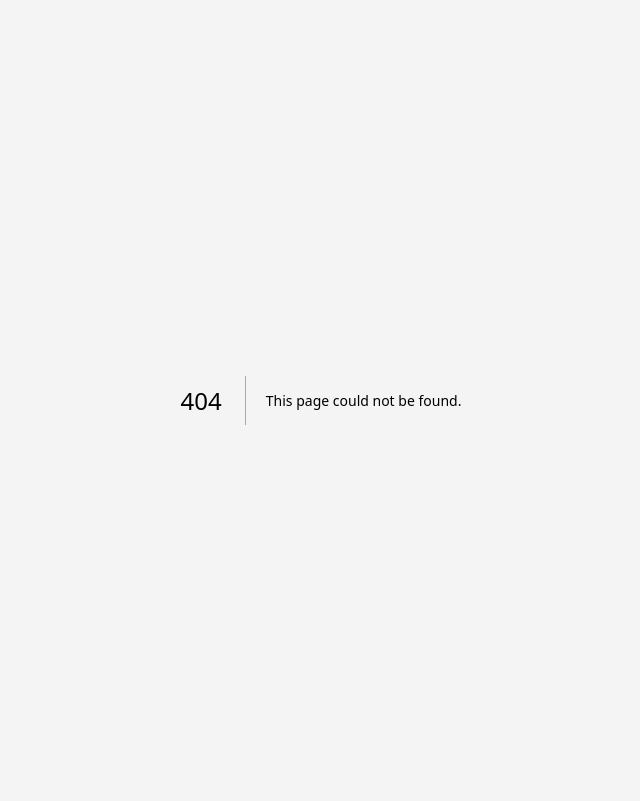
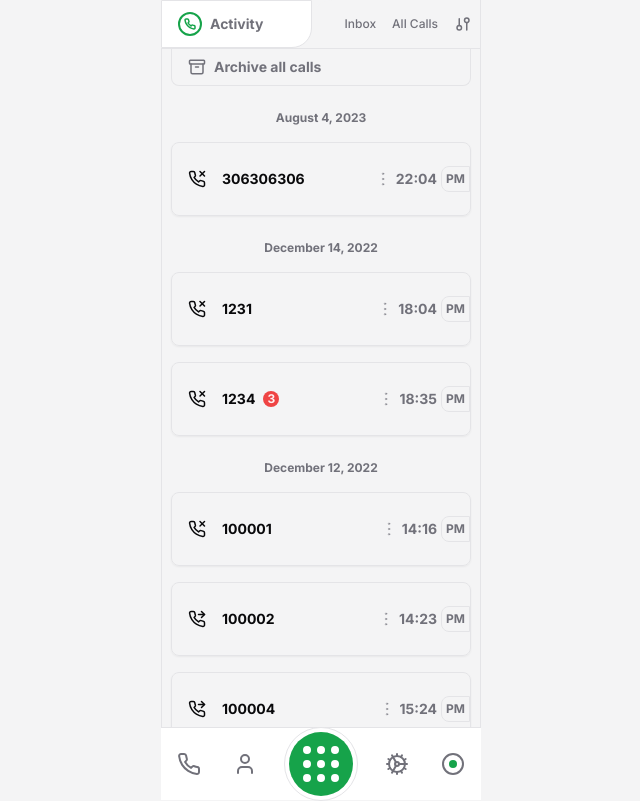
Before and after one commit to seangray-dev/speer-aircall, a Next.js app: page /archive in a window 1280 px wide. Before the commit this address had no page. Shown: the whole page, without its empty margins (319-959 px from the left). Built offline with nearby package versions, Linux system fonts and the light colour scheme; no server answers.

Commit message:
add archive page

```diff
--- /dev/null
+++ b/app/archive/page.tsx
@@ -0,0 +1,15 @@
+import ActivityFeed from '../layout/AcitivityFeed';
+import Footer from '../layout/Footer';
+import Header from '../layout/Header';
+
+export default function Archive() {
+  return (
+    <main className='flex h-screen flex-col items-center justify-between'>
+      <Header />
+      <div className='flex-1 overflow-y-auto'>
+        <ActivityFeed showArchived={true} />
+      </div>
+      <Footer />
+    </main>
+  );
+}
```
